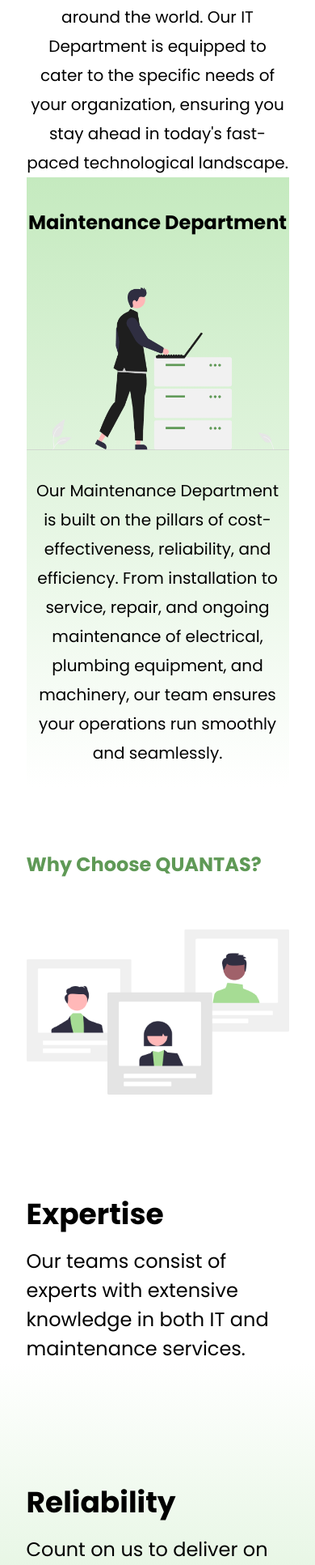
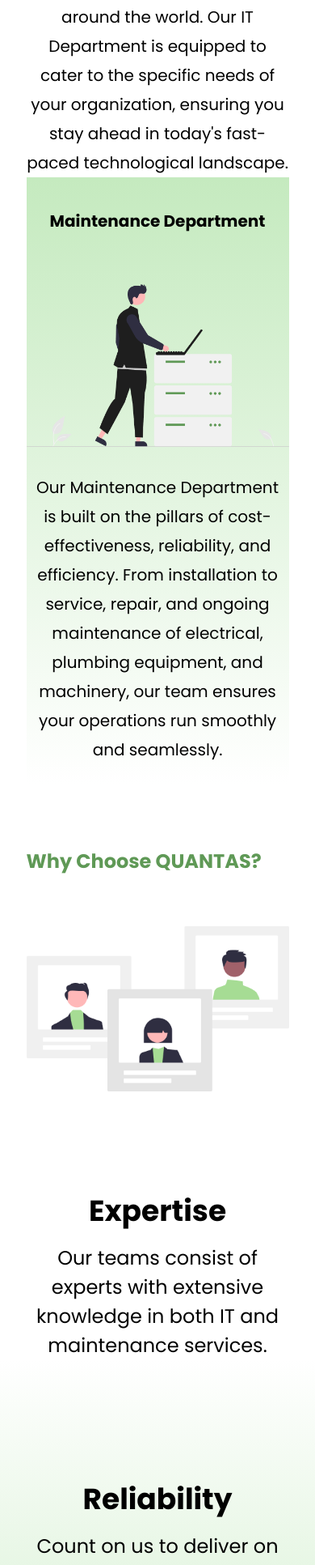
Before and after one commit to dushimire20/quantas, a React (Vite) app: page / in a window 390 px wide. Shown: the part 1309-3242 px from the top of the page at 81% size. Built offline with nearby package versions, Linux system fonts and the light colour scheme.

Commit message:
new update

```diff
--- a/src/scenes/aboutUs/index.tsx
+++ b/src/scenes/aboutUs/index.tsx
@@ -4,11 +4,14 @@
 import About2 from "@/assets/About2.png";
 import About3 from "@/assets/About3.png";
 import About4 from "@/assets/About4.png";
+import useMediaQuery from "@/hooks/useMediaQuery";
 type Props = {
     setSelectedPage: (value: SelectedPage) => void;
 }
 
 const AboutUs = ({setSelectedPage}: Props) => {
+    const isAboveMediumScreens = useMediaQuery("(min-width:1060px)");
+    const isBelowMediumScreens = useMediaQuery(" (max-width:480px)");
   return (
 
     <section
@@ -26,9 +29,9 @@
                 <div className=" xl:w-2/4 w-full h-full ">
 
 
-                    <p className="font-poppins font-semibold text-4xl mt-32 ">Expertise</p>
+                    <p className="font-poppins font-semibold text-4xl mt-32 text-center xs:text-justify ">Expertise</p>
                     <p
-                    className="mx-auto xs:text-justify text-left  font-poppins font-normal text-2xl leading-9 mt-5 "
+                    className="mx-auto  xs:text-left  font-poppins font-normal text-2xl leading-9 mt-5 text-center "
                     >Our teams consist of experts with extensive knowledge in both IT and maintenance services.
                     </p>
 
@@ -45,9 +48,9 @@
             <div className="mt-20 mx-auto w-5/6 container xs:flex justify-between gap-32 xs:gap-8 h-full  ">
                 <div className=" xl:w-2/4 w-full h-full">
 
-                <p className="font-poppins font-semibold text-4xl mt-32 ">Reliability</p>
+                <p className="font-poppins font-semibold text-4xl mt-32 xs:text-justify text-center ">Reliability</p>
                 <p
-                className="mx-auto xs:text-justify text-left  font-poppins font-normal text-2xl leading-9 mt-5 "
+                className="mx-auto  font-poppins font-normal text-2xl leading-9 mt-5 xs:text-justify text-center "
                 >Count on us to deliver on our promises, providing reliable products and services you can trust.
                 </p>
 
@@ -76,9 +79,9 @@
                 </div>
                 <div className=" xl:w-2/4 w-full h-full ">
 
-                    <p className="font-poppins font-semibold text-4xl mt-32 ">Efficiency</p>
+                    <p className="font-poppins font-semibold text-4xl mt-32 xs:text-justify text-center ">Efficiency</p>
                  <p
-                className="mx-auto xs:text-justify text-left  font-poppins font-normal text-2xl leading-9 mt-5 "
+                className="mx-auto xs:text-justify   font-poppins font-normal text-2xl leading-9 mt-5 text-center "
                 >In a rapidly evolving world, we understand the importance of timely service delivery without
                 compromising quality.
                 </p>
@@ -100,9 +103,9 @@
                 </div>
                 <div className=" xl:w-2/4 w-full h-full ">
 
-                    <p className="font-poppins font-semibold text-4xl mt-32 ">Customer-Centric</p>
+                    <p className="font-poppins font-semibold text-4xl mt-32 xs:text-justify text-center ">Customer-Centric</p>
                  <p
-                className="mx-auto xs:text-justify text-left  font-poppins font-normal text-2xl leading-9 mt-5 "
+                className="mx-auto xs:text-justify text-center  font-poppins font-normal text-2xl leading-9 mt-5 "
                 >We tailor our solutions to match your unique needs, ensuring your
                 satisfaction remains at the core of our services.
                 </p>
--- a/src/scenes/footer/index.tsx
+++ b/src/scenes/footer/index.tsx
@@ -32,7 +32,7 @@
             <img alt="footer-image" src={Footer_Image} className="mt-8" />
           </div>
 
-          <div className="xs:w-2/6 w-full justify-center mx-auto">
+          <div className="xs:w-2/6 w-full justify-center mx-auto flex-col">
           <p className=" font-poppins font-semibold text-2xl text-secondary-100">Important links</p>
           <div className="mt-16 ">
             <div className=" flex gap-2 mt-">
@@ -60,9 +60,13 @@
 
 
 
+
+
           </div>
+
           <a
           href="#home"
+
           >
             <motion.div
             animate={{
@@ -75,13 +79,14 @@
             }}
             >
 
-            <img src={Footer_button} className=" xs:mt-80  " />
+            <img src={Footer_button} className=" xs:mt-60  " />
 
 
             </motion.div>
 
 
           </a>
+
 
 
 
--- a/src/scenes/ourServices/index.tsx
+++ b/src/scenes/ourServices/index.tsx
@@ -124,7 +124,7 @@
         {isBelowMediumScreens && (
             <div className="py-6 bg-gradient-to-b from-gray-200 to-secondary-100 w-5/6 mx-auto container justify-between gap-5 h-full text-center  ">
 
-                <p className=" mt-4 font-poppins font-semibold text-2xl">Maintenance Department</p>
+                <p className=" mx-2 mt-4 font-poppins font-semibold text-xl">Maintenance Department</p>
 
                 <div className=" h-full w-full justify-center ">
                     <div className=" ">
```
